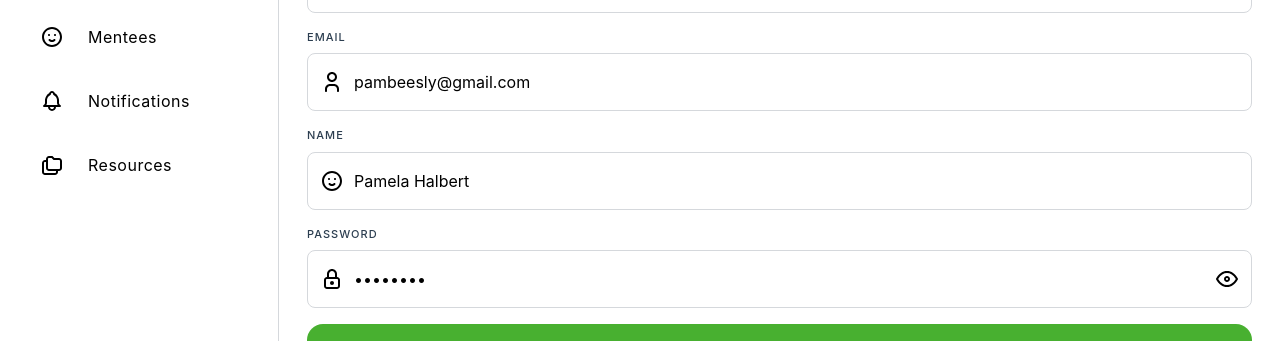
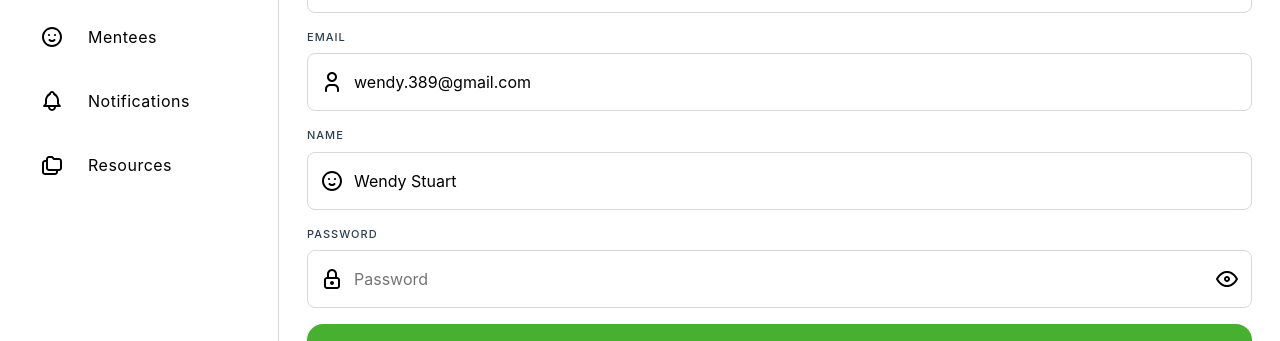
Before and after one commit to saayan-pg0002/Earth-373, a React (Create React App) app: page /profile in a window 1280 px wide. Shown: the part 156-497 px from the top of the page. Built offline with nearby package versions, Linux system fonts and the light colour scheme; a web font is replaced by a local one.

Commit message:
Moving the value in placeholder to dafaultValue

```diff
--- a/src/apps/Profile.tsx
+++ b/src/apps/Profile.tsx
@@ -33,17 +33,19 @@ const Profile: React.FC<{}> = () => {
           <FormField labelText="Email">
             <TextInput
               leftIconName={IconName.user}
-              placeholderText="pambeesly@gmail.com"
+              placeholderText="Email"
+              defaultValue="wendy.389@gmail.com"
             ></TextInput>
           </FormField>
           <FormField labelText="Name">
             <TextInput
-              placeholderText="Pamela Halbert"
+              placeholderText="Name"
               leftIconName={IconName.smiley}
+              defaultValue="Wendy Stuart"
             ></TextInput>
           </FormField>
           <FormField labelText="Password">
-            <PasswordInput value="admin123" />
+            <PasswordInput />
           </FormField>
           <div className="actions">
             <button type="button" className="btn">
--- a/src/components/form/TextInput.tsx
+++ b/src/components/form/TextInput.tsx
@@ -10,6 +10,7 @@ interface TextInputProps {
   placeholderText: string;
   type?: string;
   value?: string;
+  defaultValue?: string;
 }
 
 export const TextInput: React.FC<TextInputProps> = ({
@@ -19,8 +20,9 @@ export const TextInput: React.FC<TextInputProps> = ({
   leftIconName,
   rightIconName,
   placeholderText,
-  type = 'text',
+  type = "text",
   value,
+  defaultValue,
 }) => {
   const [isFocused, setIsFocused] = useState<Boolean>(false);
 
@@ -39,6 +41,7 @@ export const TextInput: React.FC<TextInputProps> = ({
         onFocus={onFocus}
         onBlur={onBlur}
         value={value}
+        defaultValue={defaultValue}
       />
       {rightIconName && <Icon name={rightIconName} />}
     </div>
--- a/src/stylesheets/apps/profile.scss
+++ b/src/stylesheets/apps/profile.scss
@@ -18,21 +18,6 @@
       & > * + * {
         margin-top: 1rem;
       }
-      //Change default color of placeholder text to black
-      ::placeholder {
-        color: black;
-        opacity: 1; /* Firefox */
-      }
-
-      :-ms-input-placeholder {
-        /* Internet Explorer 10-11 */
-        color: black;
-      }
-
-      ::-ms-input-placeholder {
-        /* Microsoft Edge */
-        color: black;
-      }
     }
   }
 }
```
